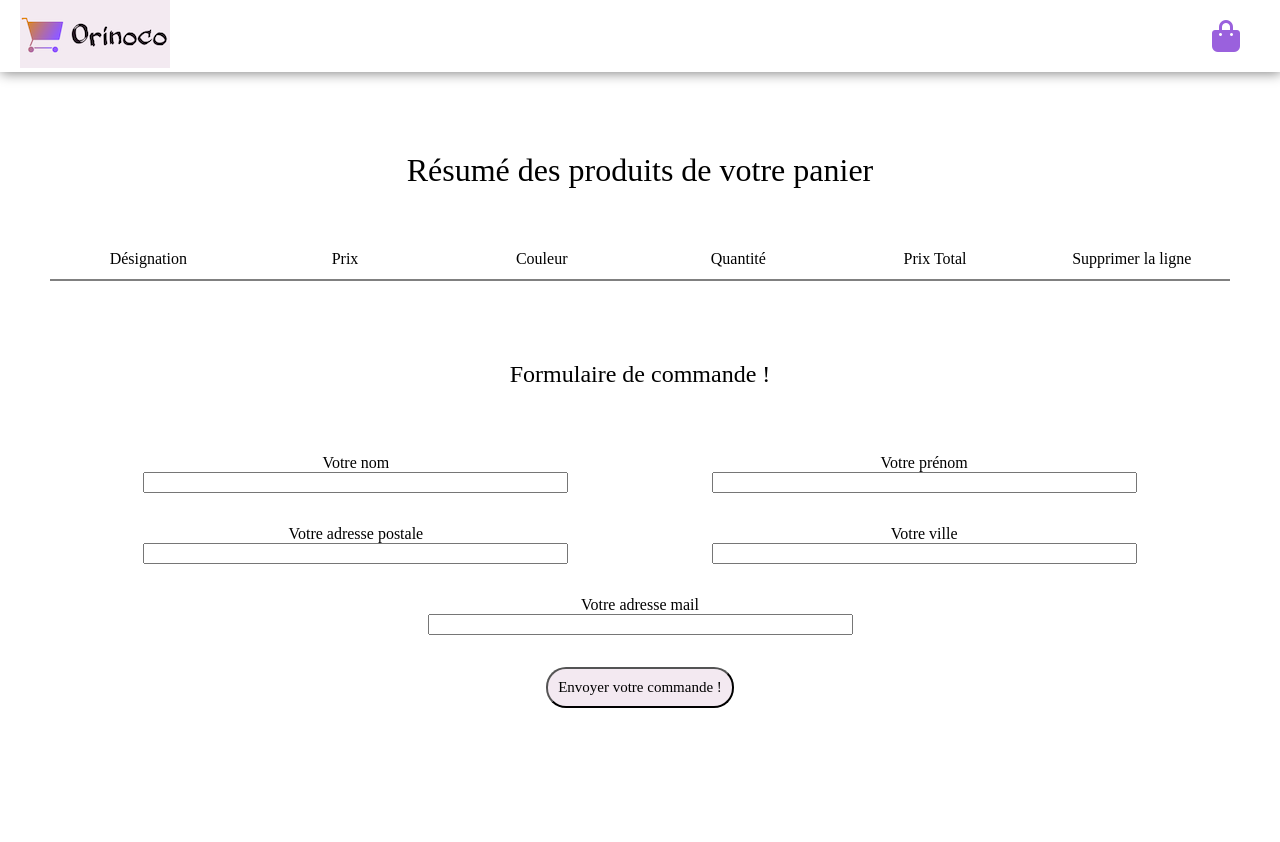
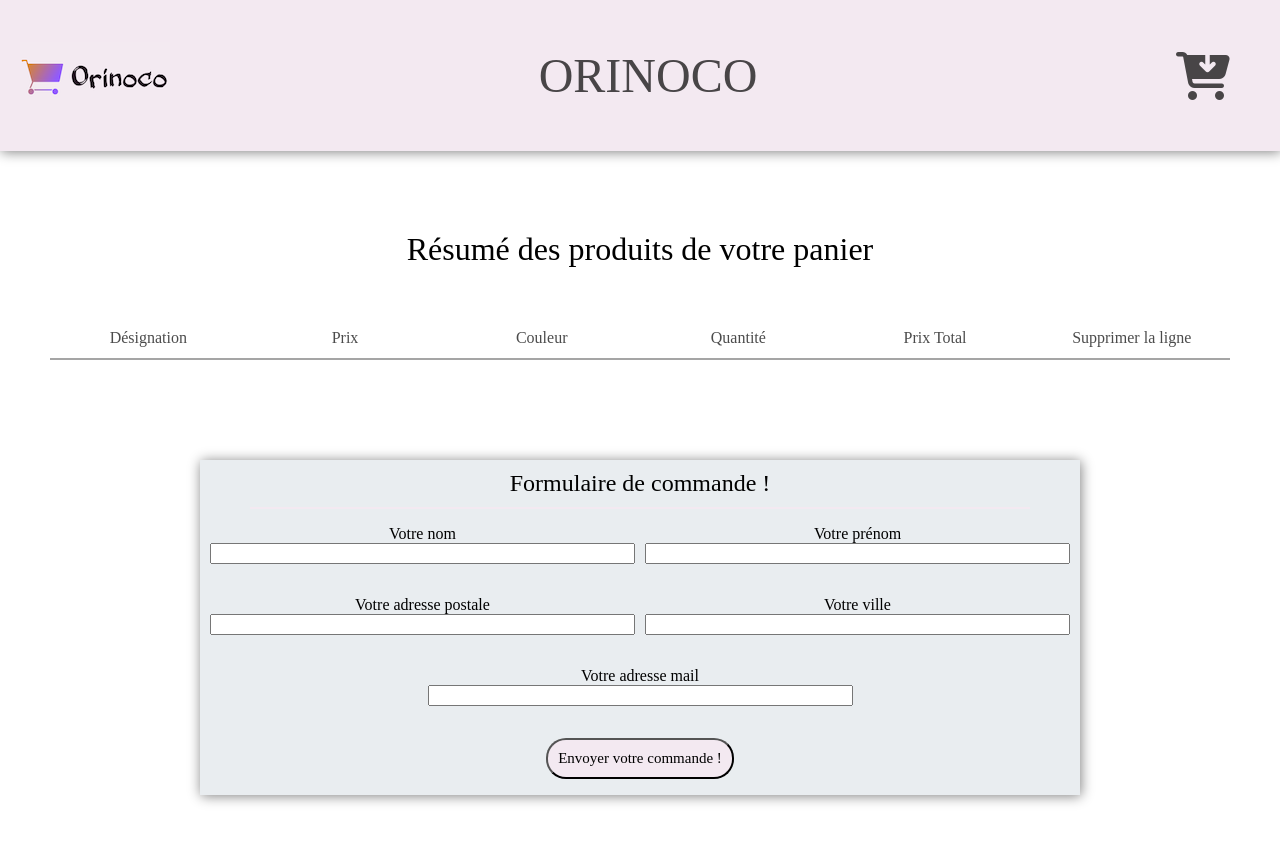
Before and after one commit to anthony-parra/projet5_A, a plain HTML site: page public/panier.html in a window 1280 px wide. Before the commit the page ends 800 px from the top, so only its background shows below. Drawn offline with Linux system fonts and the light colour scheme; a web font is replaced by a local one.

Commit message:
Modification du CSS

```diff
--- a/public/panier.html
+++ b/public/panier.html
@@ -11,8 +11,11 @@
 
 <body>
     <header>
-        <a href="index.html"><img class="logo" src="static/images/logo_Orinoco.png" alt="logo de l'entreprise Orinoco"></a>
-        <div class="panier"><a href="panier.html"><i class="fas fa-shopping-bag fa-2x"></i></a></div>
+        <img class="logo" src="static/images/logo_Orinoco.png" alt="logo de l'entreprise Orinoco">
+        <a href="index.html">
+            <p class="titreOrinoco">ORINOCO</p>
+        </a>
+        <div><a href="panier.html"><i id="panier" class="fas fa-cart-arrow-down"></i></a></div>
     </header>
 
     <h1>Résumé des produits de votre panier</h1>
@@ -34,8 +37,8 @@
         </tfoot>
     </table>
 
-    <form method="post" action="">
-        <h2>Formulaire de commande ! </h2>
+    <form class="formulaire" method="post" action="">
+        <h2 class="titreCommande">Formulaire de commande ! </h2>
         <div class="nom__prenom">
             <p>
                 <label for="nom">Votre nom</label><br>
--- a/public/static/css/style.css
+++ b/public/static/css/style.css
@@ -22,19 +22,21 @@ a {
 
 header {
     display: flex;
+    align-items: center;
+    font-size: 3em;
     justify-content: space-between;
     box-shadow: 1px 1px 12px gray;
+    font-family: 'Belligerent-Madness';
+    background-color: #f3e9f1;
+}
+
+.titreOrinoco {
+    color: black;
+    opacity: 0.7;
 }
 
 .logo {
     margin-left: 20px;
-}
-
-.panier {
-    display: flex;
-    align-items: center;
-    margin-right: 40px;
-    color: #9a61dd;
 }
 
 h1,
@@ -123,12 +125,15 @@ h2 {
     transition: .6S;
 }
 
+p#titre__bloc {
+    text-align: center;
+    border-bottom: 2px double #f3e9f1;
+    padding-bottom: 5px;
+}
 
-/* #panier {
-    width: 100%;
-    text-align: center;
-    padding: 20px;
-} */
+.titleProduct {
+    font-family: 'Belligerent-Madness';
+}
 
 .nom__prenom,
 .adresse__ville {
@@ -187,6 +192,8 @@ button {
     margin: 0px 50px 0px 50px;
     display: flex;
     flex-direction: column;
+    color: black;
+    opacity: 0.7;
 }
 
 tr {
@@ -227,3 +234,15 @@ p#titrePrixTotal {
     width: 10%;
     background: #f3e9f1;
 }
+
+.formulaire {
+    box-shadow: 1px 1px 12px gray;
+    margin: 100px 200px 50px 200px;
+    background-color: #E9EDF0;
+}
+
+.titreCommande {
+    border-bottom: 2px double #f3e9f1;
+    padding: 10px 0px;
+    margin: 0px 50px;
+}
--- a/public/static/js/panier.js
+++ b/public/static/js/panier.js
@@ -68,6 +68,7 @@ if (storageCart != null) {
             panierTableau.deleteRow(i)
             productsLists.splice(i, 1);
             localStorage.setItem('cart', JSON.stringify(productsLists));
+            document.location.reload()
         });
 
         const totalPrice = document.getElementById('prix__total');
```
Also changed, not shown: public/commande.html (+7 -0 lines), public/index.html (+4 -1 lines), public/products.html (+6 -2 lines), public/static/images/cart-arrow-down-solid (1).svg (added), public/static/images/shopping-bag-solid.svg (deleted).
